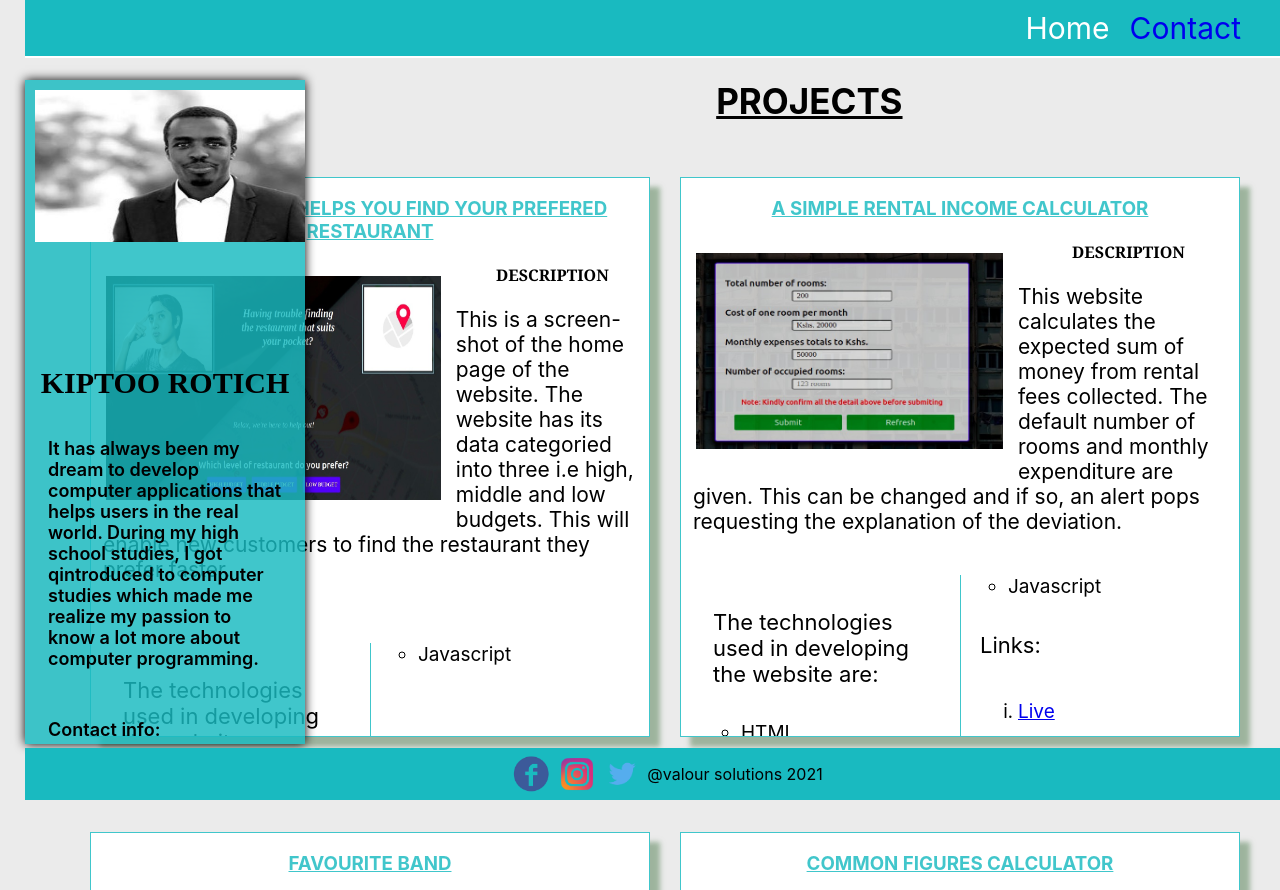
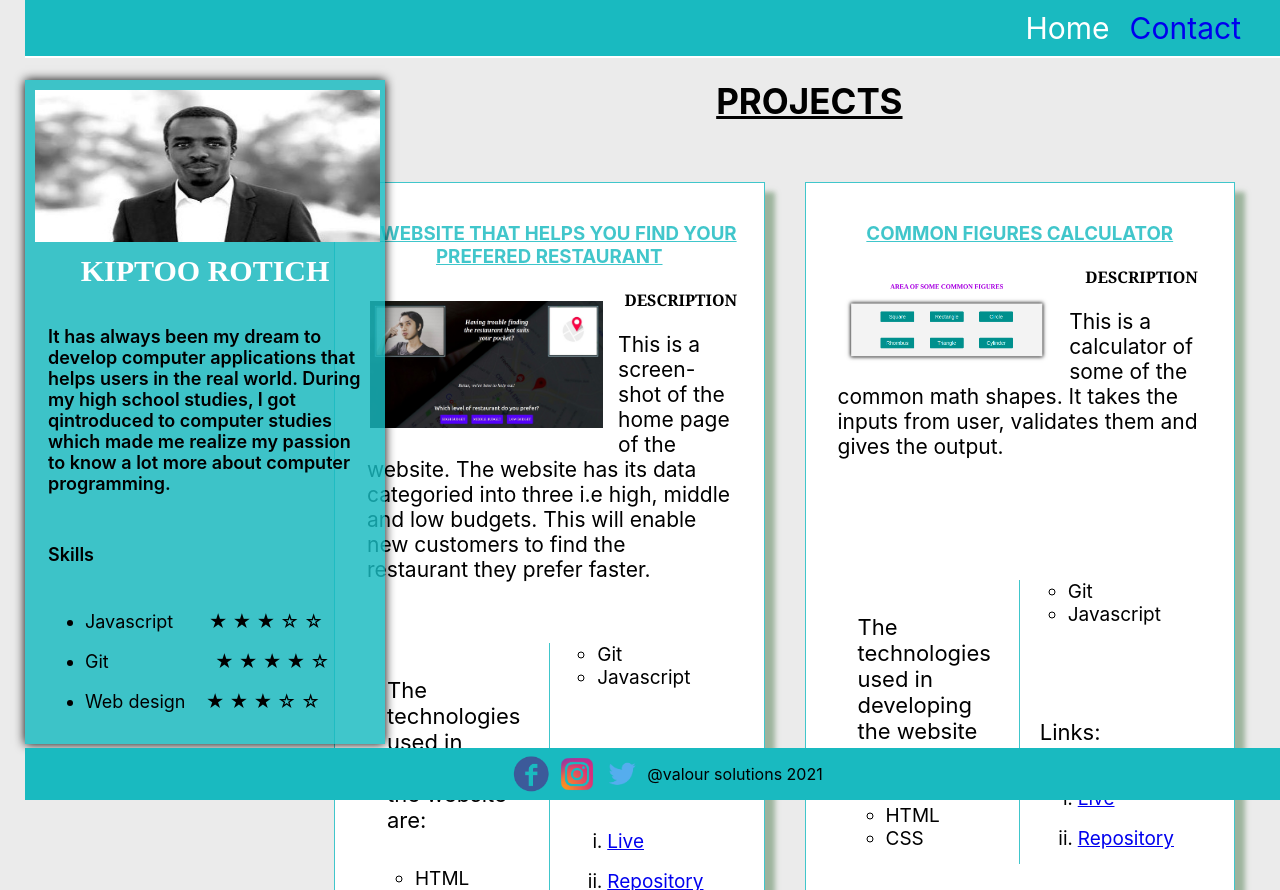
Before and after one commit to kiptoo-rotich/portfolio_html, a plain HTML site: page index.html in a window 1280 px wide. Shown: the top 890 px of the page. Drawn offline with Linux system fonts and the light colour scheme.

Commit message:
It will add my skills

```diff
--- a/index.css
+++ b/index.css
@@ -3,8 +3,9 @@
 }
 
 h2 {
-    margin-top: 15vh;
+    margin-top: 1vh;
     text-align: center;
+    color: white;
     text-transform: uppercase;
     font-size: 30px;
     font-family: 'Times New Roman', Times, serif;
@@ -52,7 +53,7 @@ body {
 .details_container {
     height: 83vh;
     background-color: rgba(25, 186, 192, 0.829);
-    width: 35vh;
+    width: 45vh;
     float: left;
     box-sizing: border-box;
     box-shadow: 0px 0px 10px 0px;
@@ -89,8 +90,8 @@ body {
 }
 
 .project_container {
-    width: 70vh;
-    height: 70vh;
+    width: 35%;
+    height: 50%;
     background-color: white;
     margin: 20px;
     float: right;
@@ -98,15 +99,15 @@ body {
     box-sizing: border-box;
     overflow-y: auto;
     box-shadow: 10px 10px 5px 0px rgba(96, 136, 96, 0.555);
-    margin: 15px;
+    margin: 20px;
     margin-bottom: 10vh;
-    float: right;
+    padding: 20px;
 }
 
 .project_container:hover {
     background-color: white;
-    height: 71vh;
-    width: 71vh;
+    zoom: 107%;
+    width: 36%;
 }
 
 .project_container>div {
--- a/index.html
+++ b/index.html
@@ -22,6 +22,14 @@
             qintroduced to computer studies which made me realize my passion to know a lot more about computer
             programming.
         </h4>
+
+        <h4>Skills</h4>
+        <ul>
+            <li>Javascript &nbsp &nbsp &nbsp &#9733 &#9733 &#9733 &#9734 &#9734</li>
+            <li>Git &nbsp &nbsp &nbsp &nbsp &nbsp &nbsp &nbsp &nbsp &nbsp &nbsp &#9733 &#9733 &#9733 &#9733 &#9734</li>
+            <li>Web design&nbsp &nbsp &#9733 &#9733 &#9733 &#9734 &#9734</li>
+        </ul>
+
         <h4>Contact info:</h4>
         <ul>
             <li>📞 0729 149 359</li>
@@ -49,14 +57,12 @@
     <div class="container">
 
         <div class="project_container">
-            <h3>A simple rental income calculator</h3>
-            <img src="Image/rental.jpg" alt="Project2" height="35%" width="55%">
+            <h3>Common figures calculator</h3>
+            <img src="Image/math.png" alt="Project1" height="40%" width="55%">
             <h4>Description</h4>
-            <p>This website calculates the expected sum of money from rental fees collected. The default number of rooms
-                and monthly expenditure are given. This can be changed and if so, an alert pops requesting the
-                explanation of
-                the deviation.
-            </p>
+            <p>This is a calculator of some of the common math shapes. It takes the inputs from user, validates them and
+                gives the output.
+            </p><br><br><br><br>
             <div>
                 <p>The technologies used in developing the website are:</p>
                 <ul>
@@ -64,11 +70,11 @@
                     <li>CSS</li>
                     <li>Git</li>
                     <li>Javascript</li>
-                </ul>
+                </ul><br><br>
                 <p>Links:</p>
                 <ol>
-                    <li><a href="https://kiptoo-rotich.github.io/rental/">Live</a></li>
-                    <li><a href="https://github.com/kiptoo-rotich/rental">Repository</a></li>
+                    <li><a href="https://kiptoo-rotich.github.io/Area/">Live</a></li>
+                    <li><a href="https://github.com/kiptoo-rotich/Area">Repository</a></li>
                 </ol>
             </div>
         </div>
@@ -98,12 +104,13 @@
 
 
         <div class="project_container">
-            <h3>Common figures calculator</h3>
-            <img src="Image/math.png" alt="Project1" height="35%" width="65%">
+            <h3>A simple rental income calculator</h3>
+            <img src="Image/rental.jpg" alt="Project2" height="35%" width="55%">
             <h4>Description</h4>
-            <p>This is a calculator of some of the common math shapes. It takes the inputs from user, validates them and
-                gives the output.
-            </p><br><br><br><br>
+            <p>This website calculates the expected sum of money from rental fees collected. The default number of rooms
+                and monthly expenditure are given. This can be changed and if so, an alert pops requesting the
+                explanation of the deviation.
+            </p>
             <div>
                 <p>The technologies used in developing the website are:</p>
                 <ul>
@@ -111,11 +118,11 @@
                     <li>CSS</li>
                     <li>Git</li>
                     <li>Javascript</li>
-                </ul><br><br>
+                </ul>
                 <p>Links:</p>
                 <ol>
-                    <li><a href="https://kiptoo-rotich.github.io/Area/">Live</a></li>
-                    <li><a href="https://github.com/kiptoo-rotich/Area">Repository</a></li>
+                    <li><a href="https://kiptoo-rotich.github.io/rental/">Live</a></li>
+                    <li><a href="https://github.com/kiptoo-rotich/rental">Repository</a></li>
                 </ol>
             </div>
         </div>
```
